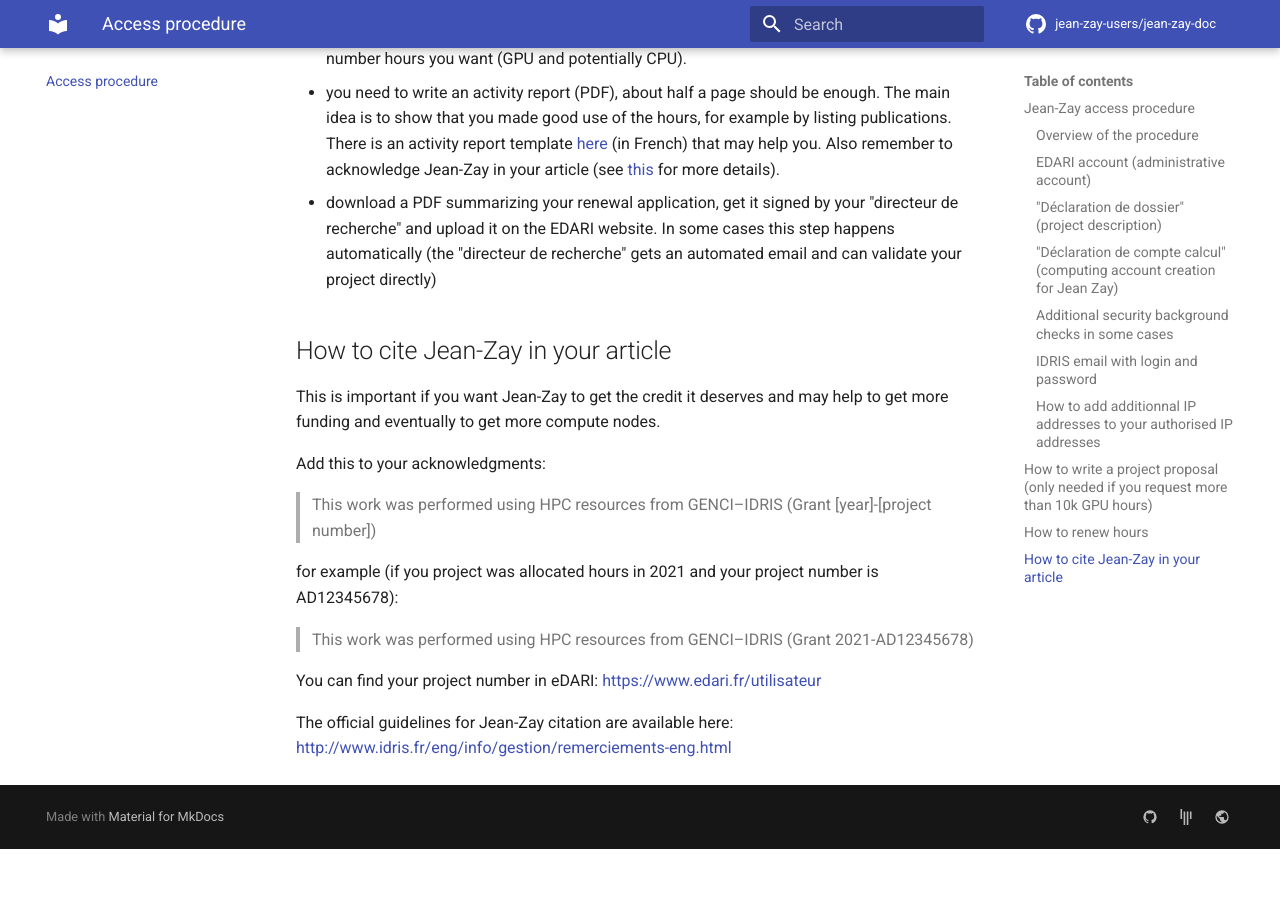
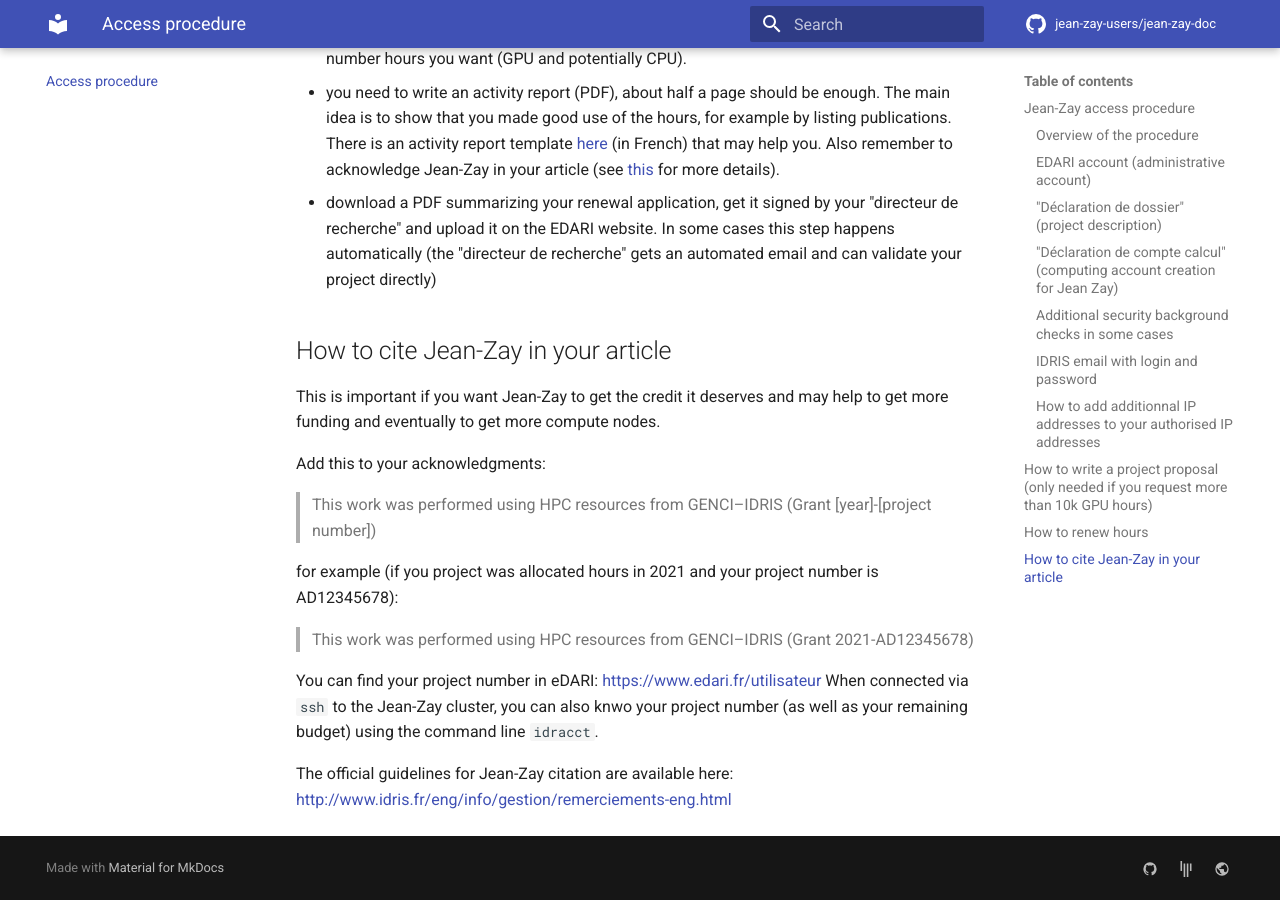
Before and after one commit to jean-zay-users/jean-zay-doc, an MkDocs documentation site: the page built from docs/access-procedure.md, in a window 1280 px wide and 900 px high, scrolled down 6389 px. Built offline with MkDocs 1.6.1 and Material for MkDocs 9.7.7, drawn with Linux system fonts in a browser that asks for light colours; comment, search, counter and statistics services are not loaded; before the commit the page ends 7238 px from its top, so only the background shows below that.

Commit message:
Add `idracct` command to know project number

```diff
--- a/docs/access-procedure.md
+++ b/docs/access-procedure.md
@@ -251,6 +251,7 @@
 > This work was performed using HPC resources from GENCI–IDRIS (Grant 2021-AD12345678)
 
 You can find your project number in eDARI: https://www.edari.fr/utilisateur
+When connected via `ssh` to the Jean-Zay cluster, you can also knwo your project number (as well as your remaining budget) using the command line `idracct`.
 
 The official guidelines for Jean-Zay citation are available here:
 http://www.idris.fr/eng/info/gestion/remerciements-eng.html
```
